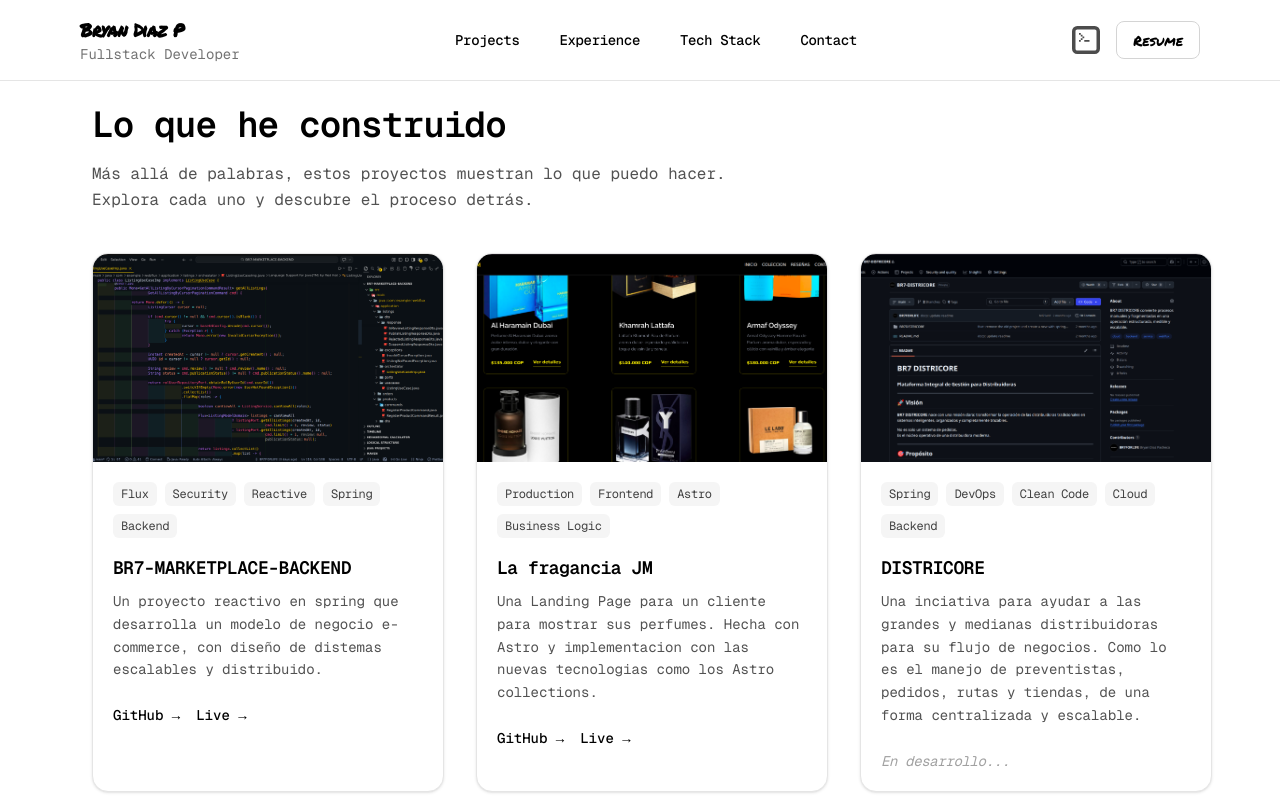
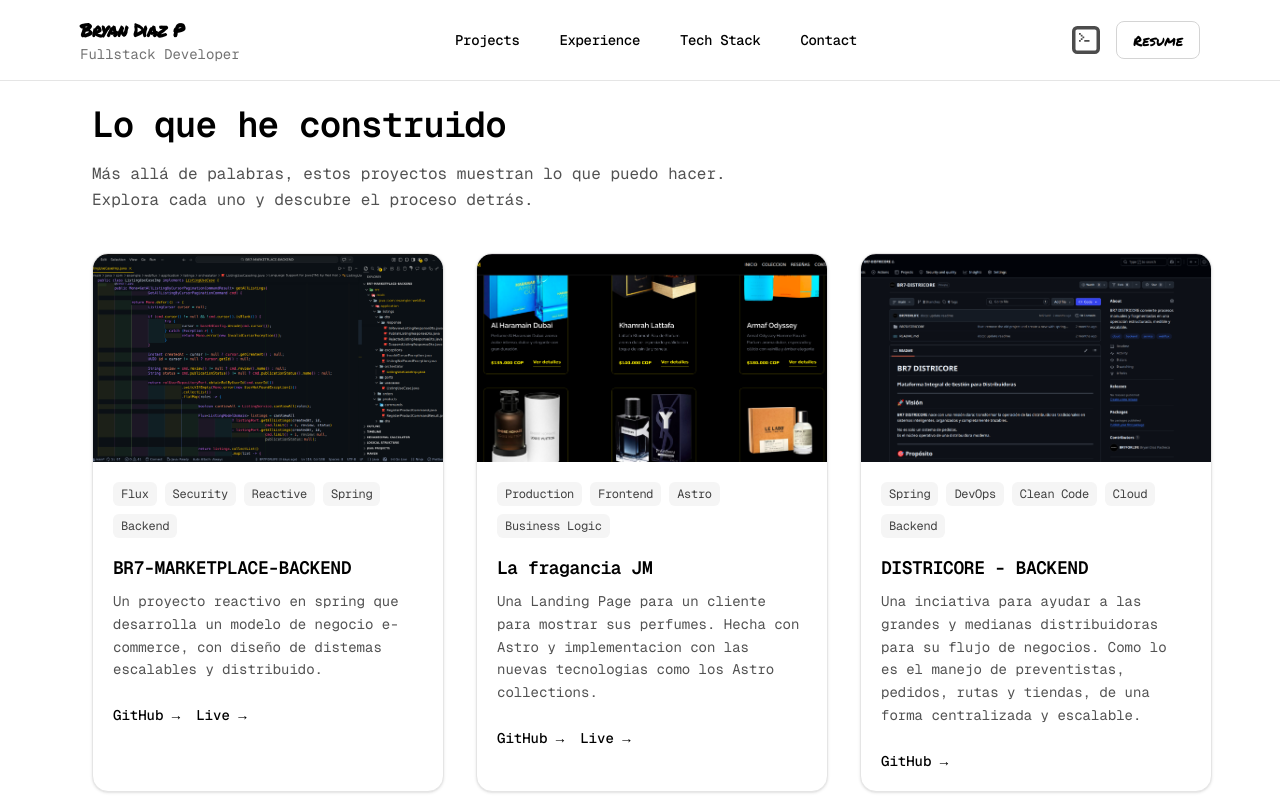
Before and after one commit to BR7FORLIFE/Portfolio-br7forlife, a React (Vite) app: page / in a window 1280 px wide. Built offline with nearby package versions, Linux system fonts and the light colour scheme.

Commit message:
feat: add Districore project details and frontend image to Projects component

```diff
--- a/src/components/Projects.jsx
+++ b/src/components/Projects.jsx
@@ -33,7 +33,20 @@ const projects = [
             alt: 'imagen del proyecto districore'
         },
         topics: ['Spring', 'DevOps', 'Clean Code', 'Cloud', 'Backend'],
-        title: 'DISTRICORE',
+        title: 'DISTRICORE - BACKEND',
+        description: 'Una inciativa para ayudar a las grandes y medianas distribuidoras para su flujo de negocios. Como lo es el manejo de preventistas, pedidos, rutas y tiendas, de una forma centralizada y escalable.',
+        link: {
+            github: 'https://github.com/BR7FORLIFE/Backend-Districore',
+            web: ''
+        }
+    },
+    {
+        image: {
+            img: './projects/districore-frontend.png',
+            alt: 'imagen del proyecto districore'
+        },
+        topics: ['React', 'Router', 'Google Maps', 'Cloud'],
+        title: 'DISTRICORE - FRONTEND',
         description: 'Una inciativa para ayudar a las grandes y medianas distribuidoras para su flujo de negocios. Como lo es el manejo de preventistas, pedidos, rutas y tiendas, de una forma centralizada y escalable.',
         link: {
             github: '',
```
Also changed, not shown: public/projects/districore-frontend.png (added), 1 other file (tests, documents, lock files or other folders).
